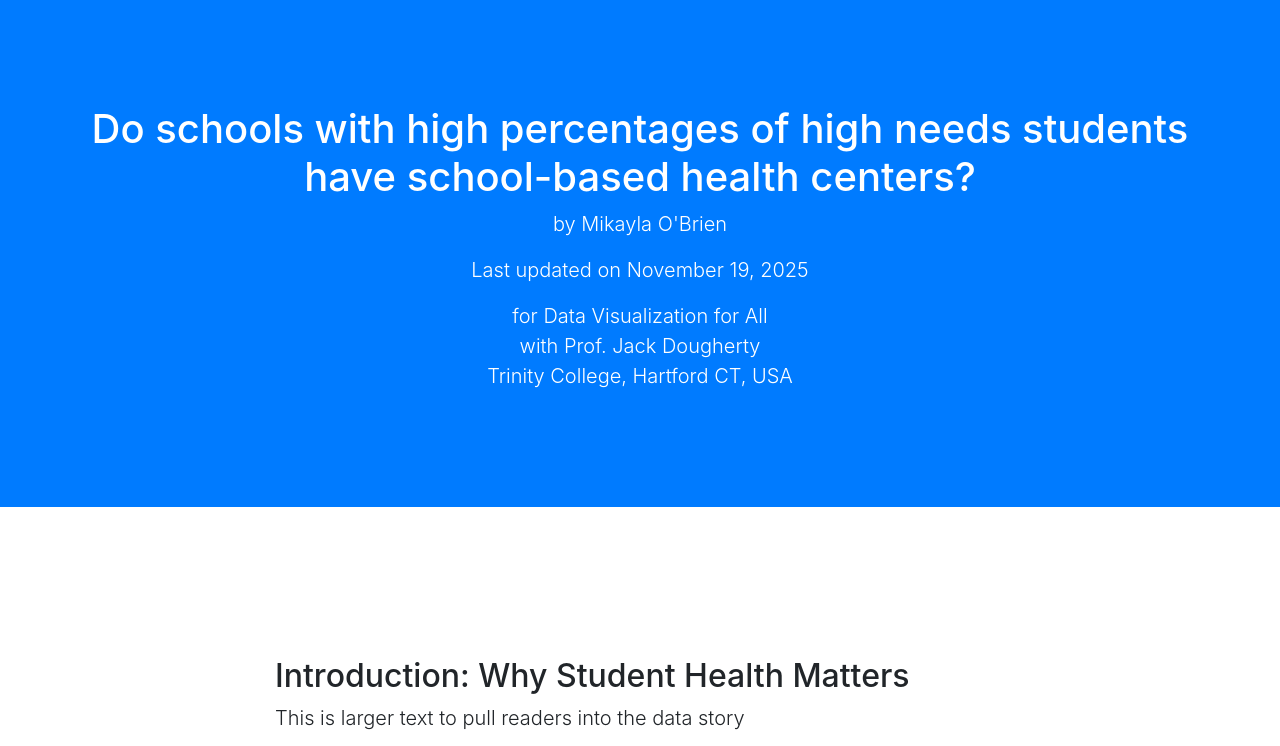
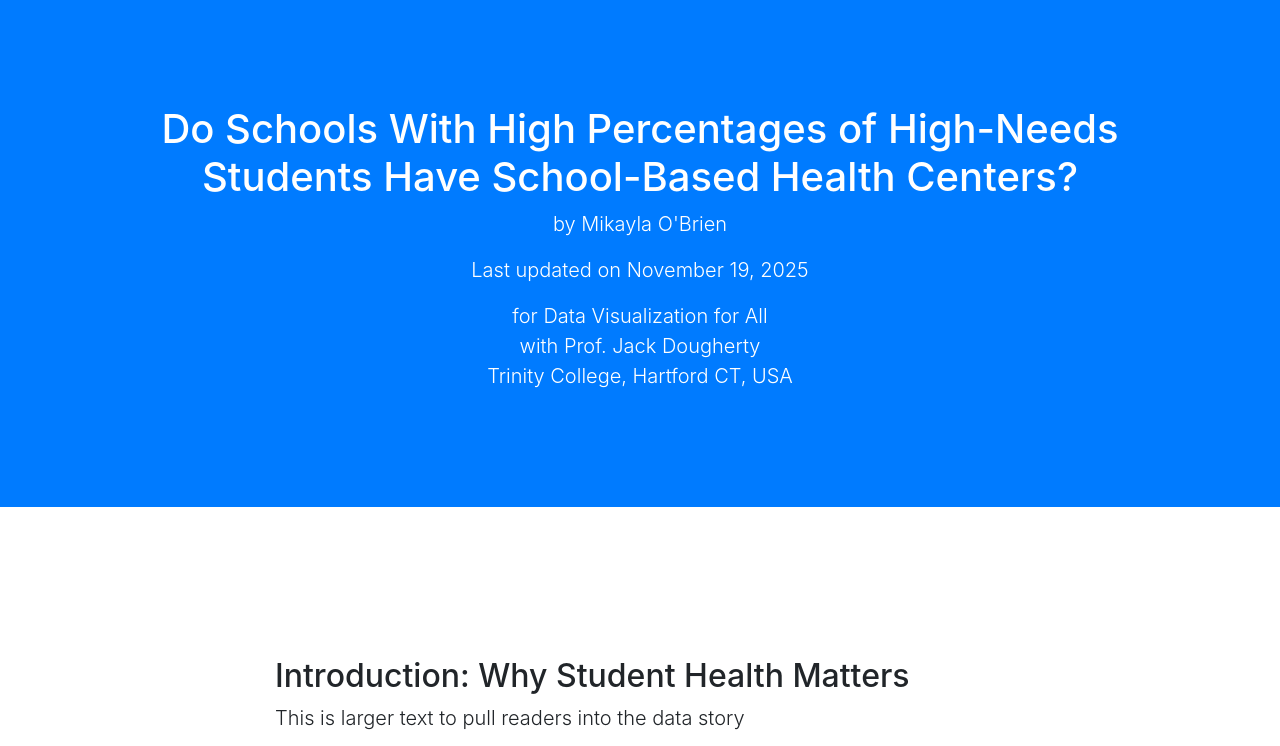
Before and after one commit to mikaylaobrien/practice-datastory, a plain HTML site: page index.html in a window 1280 px wide. Shown: the part 51-797 px from the top of the page. Drawn offline with nearby package versions, Linux system fonts and the light colour scheme.

Commit message:
Update index.html

```diff
--- a/index.html
+++ b/index.html
@@ -53,7 +53,7 @@
 
   <header class="bg-primary text-white">
     <div class="container text-center">
-      <h1>Do schools with high percentages of high needs students have school-based health centers?</h1>
+      <h1>Do Schools With High Percentages of High-Needs Students Have School-Based Health Centers?</h1>
       <p class="lead">by Mikayla O'Brien</p>
       <p class="lead">Last updated on November 19, 2025</p>
       <p class="lead">for Data Visualization for All</br>with Prof. Jack Dougherty</br>Trinity College, Hartford CT, USA</p>
```
